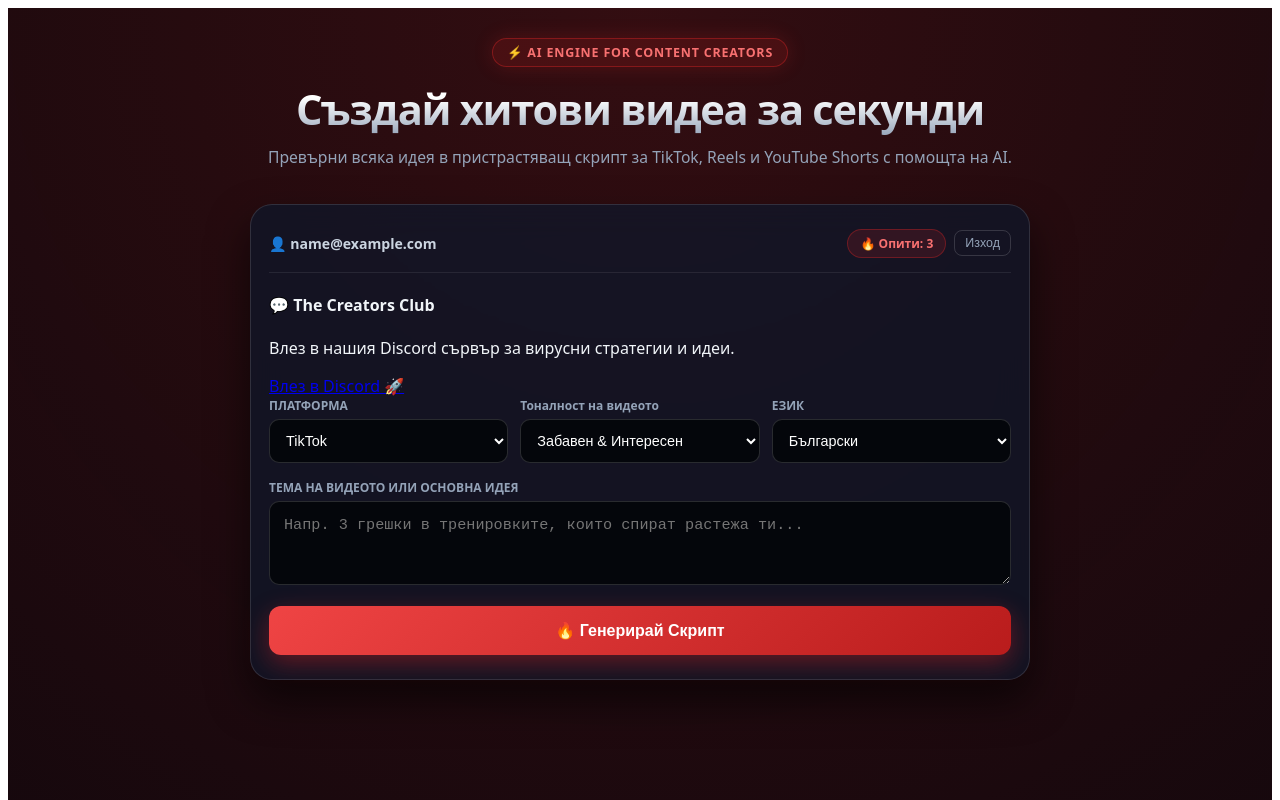
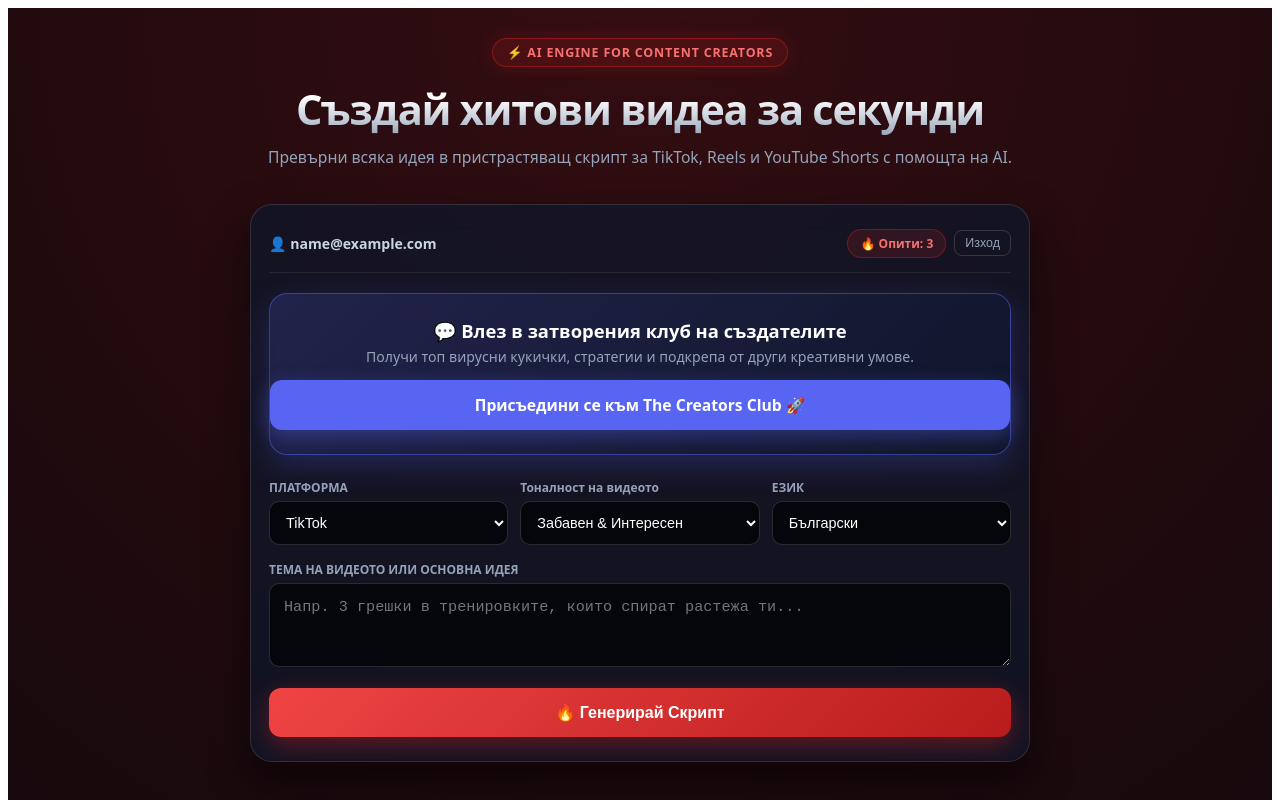
Before and after one commit to kachovsalih-spec/shortsengine, a Next.js app: page / in a window 1280 px wide. Both pictures are taken after typing "name@example.com" into the empty fields and a click on the button "Влез в системата 🚀". Shown: the top 800 px of the page. Built offline with nearby package versions, Linux system fonts and the light colour scheme; no server answers; the database is empty.

Commit message:
Update page.jsx

```diff
--- a/app/page.jsx
+++ b/app/page.jsx
@@ -356,23 +356,51 @@ export default function Home() {
                 </div>
               </div>
 
-              {/* 💬 Discord бутон (Интегриран в таблото) */}
-              <div className="mb-6 p-4 bg-slate-900/90 rounded-xl border border-slate-800 text-center flex flex-col sm:flex-row items-center justify-between gap-4">
-                <div className="text-left">
-                  <h4 className="text-sm font-bold text-white flex items-center gap-2">
-                    💬 The Creators Club
-                  </h4>
-                  <p className="text-slate-400 text-xs mt-0.5">
-                    Влез в нашия Discord сървър за вирусни стратегии и идеи.
+            {/* 💬 МАРКЕТИНГОВ ДИСКОРД БАНЕР */}
+              <div style={{
+                marginTop: '10px',
+                marginBottom: '24px',
+                padding: '24px',
+                background: 'linear-gradient(135deg, rgba(88, 101, 242, 0.2) 0%, rgba(15, 23, 42, 0.9) 100%)',
+                border: '1px solid rgba(88, 101, 242, 0.5)',
+                borderRadius: '18px',
+                textAlign: 'center',
+                boxShadow: '0 10px 30px rgba(88, 101, 242, 0.25)',
+                display: 'flex',
+                flexDirection: 'column',
+                alignItems: 'center',
+                gap: '14px'
+              }}>
+                <div>
+                  <h3 style={{ fontSize: '1.15rem', fontWeight: '900', color: '#fff', margin: '0 0 4px 0', display: 'flex', alignItems: 'center', justifyContent: 'center', gap: '8px' }}>
+                    💬 Влез в затворения клуб на създателите
+                  </h3>
+                  <p style={{ color: '#94a3b8', fontSize: '0.88rem', margin: 0, fontWeight: '500' }}>
+                    Получи топ вирусни кукички, стратегии и подкрепа от други креативни умове.
                   </p>
                 </div>
                 <a
                   href="https://discord.gg/jCEXQYKYFn"
                   target="_blank"
                   rel="noopener noreferrer"
-                  className="inline-flex items-center justify-center gap-2 px-4 py-2 bg-[#5865F2] hover:bg-[#4752C4] text-white text-xs font-bold rounded-lg transition duration-200 shadow-md whitespace-nowrap"
+                  style={{
+                    display: 'inline-flex',
+                    alignItems: 'center',
+                    justifyContent: 'center',
+                    gap: '8px',
+                    width: '100%',
+                    padding: '14px 24px',
+                    background: '#5865F2',
+                    color: '#fff',
+                    borderRadius: '12px',
+                    fontSize: '0.98rem',
+                    fontWeight: '800',
+                    textDecoration: 'none',
+                    boxShadow: '0 6px 20px rgba(88, 101, 242, 0.4)',
+                    transition: 'all 0.2s ease'
+                  }}
                 >
-                  Влез в Discord 🚀
+                  Присъедини се към The Creators Club 🚀
                 </a>
               </div>
 
```
